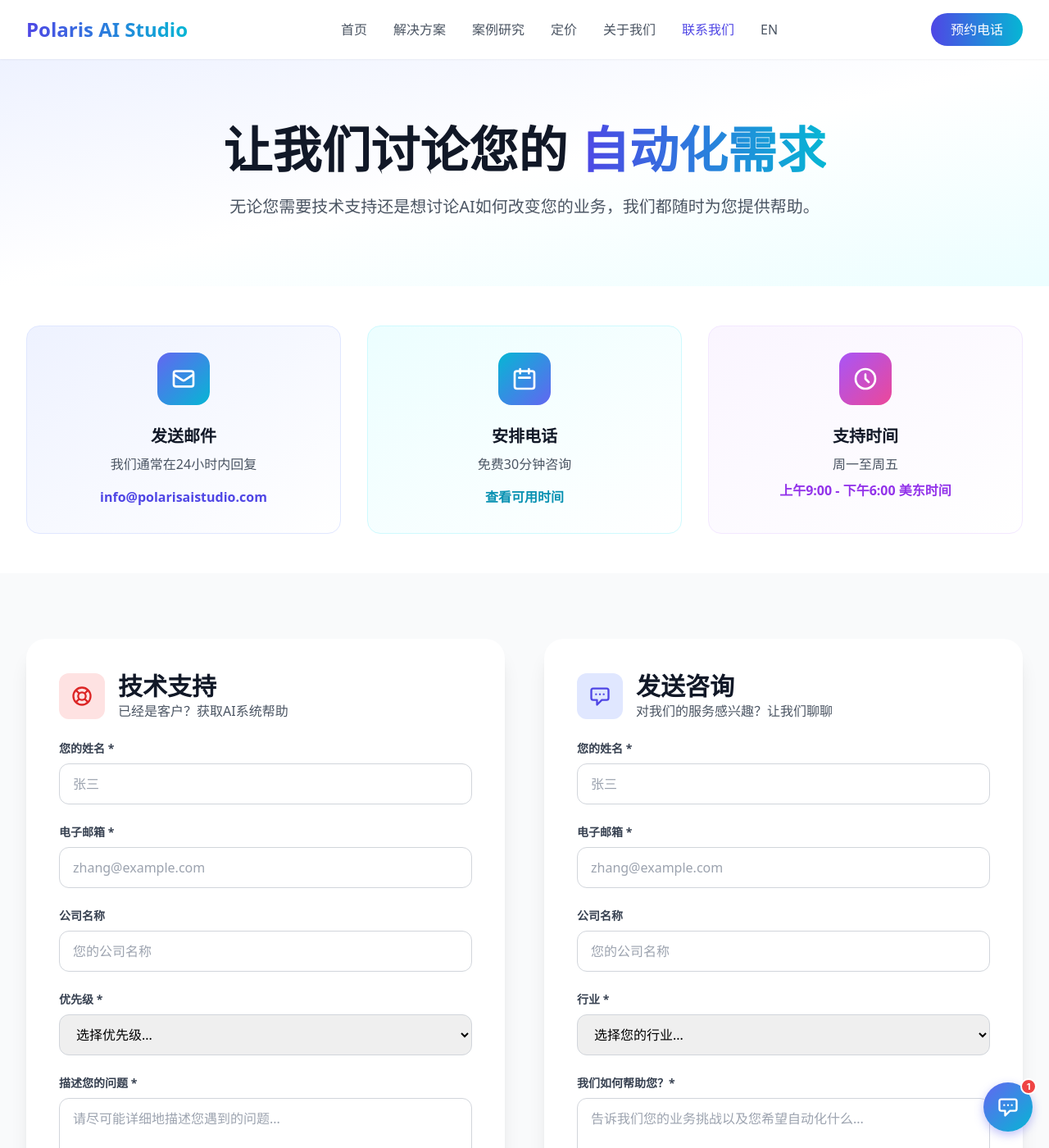
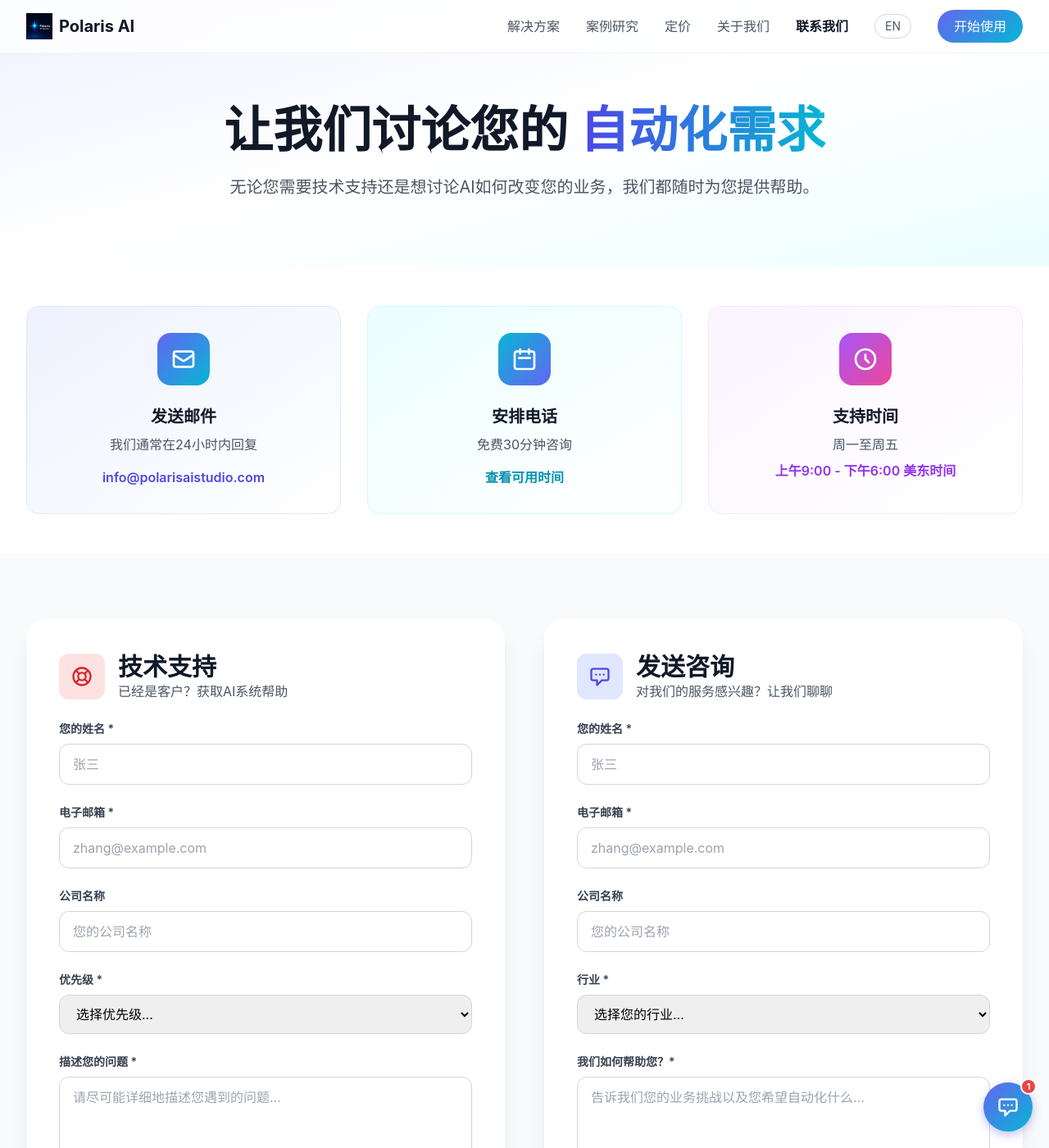
Before and after one commit to polarisaistudio/polarisaistudio.github.io, a Jekyll site: the page zh/contact.html, which Jekyll copies as it is, in a window 1280 px wide and 1400 px high. Shown: the whole window at 82% size. Built offline with Jekyll 4.4.1, drawn with Linux system fonts in a browser that asks for light colours; nearby versions of some CDN libraries.

Commit message:
change navbar for chinese version

```diff
--- a/zh/contact.html
+++ b/zh/contact.html
@@ -33,6 +33,19 @@
     <meta name="twitter:image" content="https://polarisaistudio.com/logo.png">
 
     <script src="https://cdn.tailwindcss.com"></script>
+
+    <style>
+        body { font-family: 'Inter', sans-serif; }
+        .gradient-text {
+            background: linear-gradient(135deg, #6366f1 0%, #06b6d4 100%);
+            -webkit-background-clip: text;
+            -webkit-text-fill-color: transparent;
+            background-clip: text;
+        }
+        .gradient-bg {
+            background: linear-gradient(135deg, #6366f1 0%, #06b6d4 100%);
+        }
+    </style>
 
     <!-- JSON-LD Structured Data -->
     <script type="application/ld+json">
@@ -79,30 +92,57 @@
 </head>
 <body class="bg-gray-50">
     <!-- Navigation -->
-    <nav class="bg-white shadow-sm sticky top-0 z-50">
-        <div class="max-w-7xl mx-auto px-4 sm:px-6 lg:px-8 py-4">
-            <div class="flex justify-between items-center">
-                <div class="text-2xl font-bold bg-gradient-to-r from-indigo-600 to-cyan-500 bg-clip-text text-transparent">
-                    Polaris AI Studio
+    <nav class="fixed top-0 w-full bg-white/80 backdrop-blur-lg z-50 border-b border-gray-100">
+        <div class="max-w-7xl mx-auto px-4 sm:px-6 lg:px-8">
+            <div class="flex justify-between items-center h-16">
+                <div class="flex items-center space-x-2">
+                    <a href="index.html" class="flex items-center space-x-2">
+                        <img src="../logo.png" alt="Polaris AI Studio" class="h-8 w-8">
+                        <span class="text-xl font-bold text-gray-900">Polaris AI</span>
+                    </a>
                 </div>
-                <div class="hidden md:flex space-x-8">
-                    <a href="index.html" class="text-gray-600 hover:text-gray-900 transition">首页</a>
+
+                <div class="hidden md:flex items-center space-x-8">
                     <a href="solutions.html" class="text-gray-600 hover:text-gray-900 transition">解决方案</a>
                     <a href="case-studies.html" class="text-gray-600 hover:text-gray-900 transition">案例研究</a>
                     <a href="pricing.html" class="text-gray-600 hover:text-gray-900 transition">定价</a>
                     <a href="about.html" class="text-gray-600 hover:text-gray-900 transition">关于我们</a>
-                    <a href="contact.html" class="text-indigo-600 font-medium">联系我们</a>
-                    <a href="../contact.html" class="text-gray-600 hover:text-gray-900 transition">EN</a>
+                    <a href="contact.html" class="text-gray-900 font-semibold">联系我们</a>
+                    <a href="../contact.html" class="text-gray-600 hover:text-gray-900 transition text-sm px-3 py-1 border border-gray-300 rounded-full">EN</a>
+                    <a href="https://calendly.com/polarisaistudio/introduction-call"
+                       class="px-5 py-2 gradient-bg text-white rounded-full hover:opacity-90 transition">
+                        开始使用
+                    </a>
                 </div>
-                <a href="https://calendly.com/polarisaistudio" target="_blank" class="bg-gradient-to-r from-indigo-600 to-cyan-500 text-white px-6 py-2 rounded-full hover:shadow-lg transition">
-                    预约电话
+
+                <!-- Mobile menu button -->
+                <button class="md:hidden p-2" id="mobile-menu-btn">
+                    <svg class="w-6 h-6" fill="none" stroke="currentColor" viewBox="0 0 24 24">
+                        <path stroke-linecap="round" stroke-linejoin="round" stroke-width="2" d="M4 6h16M4 12h16M4 18h16"/>
+                    </svg>
+                </button>
+            </div>
+        </div>
+
+        <!-- Mobile menu -->
+        <div class="hidden md:hidden bg-white border-t border-gray-100" id="mobile-menu">
+            <div class="px-4 py-3 space-y-3">
+                <a href="solutions.html" class="block text-gray-600 hover:text-gray-900">解决方案</a>
+                <a href="case-studies.html" class="block text-gray-600 hover:text-gray-900">案例研究</a>
+                <a href="pricing.html" class="block text-gray-600 hover:text-gray-900">定价</a>
+                <a href="about.html" class="block text-gray-600 hover:text-gray-900">关于我们</a>
+                <a href="contact.html" class="block text-gray-900 font-semibold">联系我们</a>
+                <a href="../contact.html" class="block text-gray-600 hover:text-gray-900">EN</a>
+                <a href="https://calendly.com/polarisaistudio/introduction-call"
+                   class="block px-5 py-2 gradient-bg text-white rounded-full text-center">
+                    开始使用
                 </a>
             </div>
         </div>
     </nav>
 
     <!-- Hero Section -->
-    <section class="bg-gradient-to-br from-indigo-50 via-white to-cyan-50 py-20">
+    <section class="bg-gradient-to-br from-indigo-50 via-white to-cyan-50 pt-32 pb-20">
         <div class="max-w-7xl mx-auto px-4 sm:px-6 lg:px-8">
             <div class="text-center max-w-3xl mx-auto">
                 <h1 class="text-5xl md:text-6xl font-bold text-gray-900 mb-6">
```
Also changed, not shown: other parts of zh/contact.html (+5 -0 lines), zh/about.html (+59 -12 lines).
